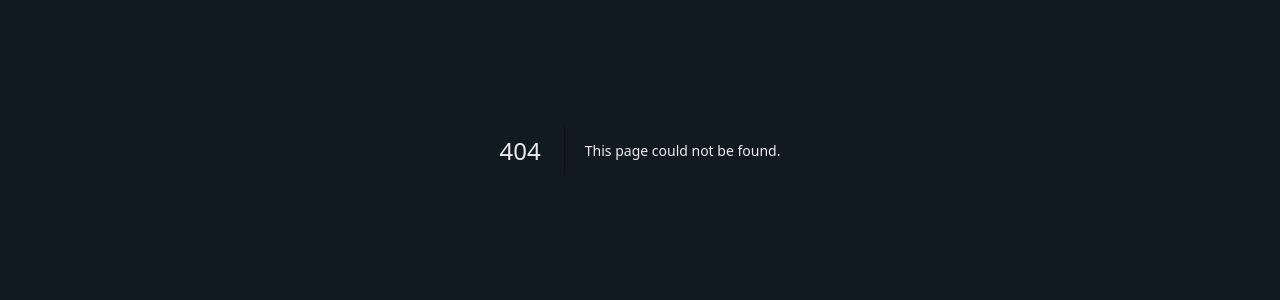
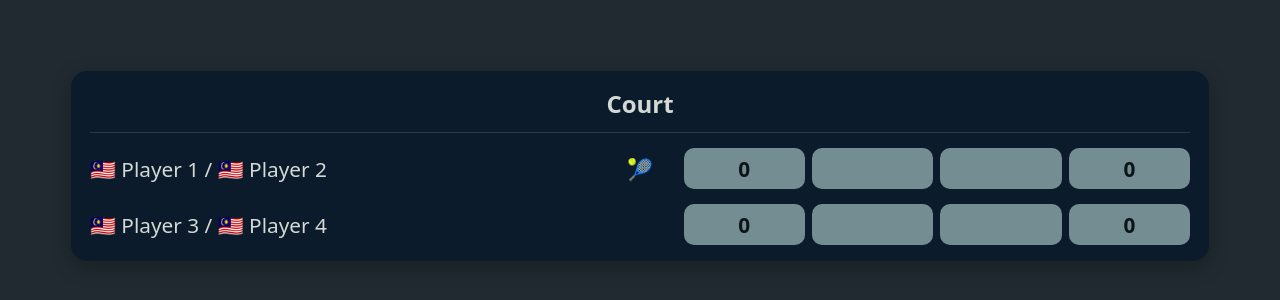
Before and after one commit to scrumpybeetlewink-arch/joyscores-jdp, a Next.js app: page /Court1/live in a window 1280 px wide. Before the commit this address had no page. Shown: the part 250-550 px from the top of the page. Built offline with nearby package versions, Linux system fonts and the light colour scheme; no server answers.

Commit message:
Create page.tsx

```diff
--- /dev/null
+++ b/app/Court1/live/page.tsx
@@ -0,0 +1,155 @@
+"use client";
+
+import { useEffect, useMemo, useState } from "react";
+import { db, ensureAnonLogin } from "@/lib/firebase.client";
+import { ref, onValue } from "firebase/database";
+
+/** ---------- Types ---------- */
+type Side = "p1" | "p2";
+type Point = 0 | 15 | 30 | 40 | "Ad";
+type BestOf = 3 | 5;
+type Player = { name: string; cc: string };
+type ScoreState = {
+  meta: { name: string; bestOf: BestOf };
+  players: { "1a": Player; "1b": Player; "2a": Player; "2b": Player };
+  points: Record<Side, Point>;
+  games: Record<Side, number>;
+  sets: { p1: number[]; p2: number[] };
+  tiebreak: boolean;
+  tb: Record<Side, number>;
+  server: Side | null;
+  ts?: number;
+};
+
+/** ---------- RTDB paths (COURT 1) ---------- */
+const COURT_PATH = "/courts/court1";
+const META_NAME_PATH = "/courts/court1/meta/name";
+
+/** ---------- Helpers ---------- */
+const flag = (cc: string) => cc || "🏳️";
+const nameOrLabel = (n: string, fallback: string) => (n?.trim() ? n : fallback);
+
+const defaultState: ScoreState = {
+  meta: { name: "", bestOf: 3 },
+  players: {
+    "1a": { name: "", cc: "🇲🇾" },
+    "1b": { name: "", cc: "🇲🇾" },
+    "2a": { name: "", cc: "🇲🇾" },
+    "2b": { name: "", cc: "🇲🇾" },
+  },
+  points: { p1: 0, p2: 0 },
+  games: { p1: 0, p2: 0 },
+  sets: { p1: [], p2: [] },
+  tiebreak: false,
+  tb: { p1: 0, p2: 0 },
+  server: "p1",
+  ts: undefined,
+};
+
+function normalize(v: any): ScoreState {
+  if (!v) return defaultState;
+  return {
+    ...defaultState,
+    ...v,
+    meta: {
+      name: v?.meta?.name ?? "",
+      bestOf: (v?.meta?.bestOf === 5 ? 5 : 3) as BestOf,
+    },
+  };
+}
+
+export default function LiveCourt1() {
+  const [s, setS] = useState<ScoreState>(defaultState);
+  const [courtName, setCourtName] = useState<string>("");
+
+  useEffect(() => {
+    let unsubScore = () => {};
+    let unsubName = () => {};
+    (async () => {
+      try { await ensureAnonLogin(); } catch {}
+      unsubScore = onValue(ref(db, COURT_PATH), (snap) => setS(normalize(snap.val())));
+      unsubName = onValue(ref(db, META_NAME_PATH), (snap) => {
+        const v = snap.val();
+        setCourtName(typeof v === "string" ? v : "");
+      });
+    })();
+    return () => { unsubScore?.(); unsubName?.(); };
+  }, []);
+
+  const maxSets = useMemo(() => ((s?.meta?.bestOf ?? 3) === 5 ? 5 : 3), [s?.meta?.bestOf]);
+
+  const Row = ({ side }: { side: Side }) => {
+    const players = s.players;
+    const sets = s.sets;
+    const games = s.games;
+
+    const p1a = nameOrLabel(players["1a"].name, "Player 1");
+    const p1b = nameOrLabel(players["1b"].name, "Player 2");
+    const p2a = nameOrLabel(players["2a"].name, "Player 3");
+    const p2b = nameOrLabel(players["2b"].name, "Player 4");
+
+    const line =
+      side === "p1"
+        ? `${flag(players["1a"].cc)} ${p1a} / ${flag(players["1b"].cc)} ${p1b}`
+        : `${flag(players["2a"].cc)} ${p2a} / ${flag(players["2b"].cc)} ${p2b}`;
+
+    const finished = Math.max(sets.p1.length, sets.p2.length);
+    const setCells = Array.from({ length: maxSets }).map((_, i) => {
+      if (i < finished) return side === "p1" ? sets.p1[i] ?? "" : sets.p2[i] ?? "";
+      if (i === finished) return side === "p1" ? games.p1 ?? "" : games.p2 ?? "";
+      return "";
+    });
+
+    const points = s.tiebreak ? `TB ${s.tb[side]}` : s.points[side];
+
+    return (
+      <div className="row">
+        <div className="teamline">{line}</div>
+        <div className="serveCol">{s.server === side ? "🎾" : ""}</div>
+        <div className="scoreGrid" style={{ gridTemplateColumns: `repeat(${maxSets + 1}, 1fr)` }}>
+          {setCells.map((v, i) => (
+            <div key={i} className="scoreBox">{v}</div>
+          ))}
+          <div className="scoreBox">{String(points)}</div>
+        </div>
+      </div>
+    );
+  };
+
+  return (
+    <main className="wrap">
+      <style>{`
+        :root{
+          --c-ink:#212A31;
+          --c-ink-2:#0B1B2B;
+          --c-muted:#748D92;
+          --c-cloud:#D3D9D4;
+        }
+        .wrap{ min-height:100vh; background:var(--c-ink);
+          display:flex; align-items:center; justify-content:center; padding:2vh 2vw;}
+        .card{ width:min(1100px, 95vw); background:var(--c-ink-2); color:#fff;
+          border-radius:16px; box-shadow:0 6px 20px rgba(0,0,0,.25); padding:1rem 1.2rem;}
+        .header{ text-align:center; padding-bottom:.8rem;
+          border-bottom:1px solid rgba(211,217,212,.16);}
+        .courtName{ font-size:1.5em; font-weight:800; color:var(--c-cloud);}
+        .rows{ display:grid; gap:.9rem; margin-top:.9rem;}
+        .row{ display:grid; grid-template-columns: 1fr 2.8em minmax(0,1fr);
+          gap:.7em; align-items:center; font-size:1.3em;}
+        .teamline{ color:var(--c-cloud); overflow:hidden; white-space:nowrap; text-overflow:ellipsis;}
+        .serveCol{ text-align:center;}
+        .scoreGrid{ display:grid; gap:.35em;}
+        .scoreBox{ background:var(--c-muted); color:#0b1419;
+          border-radius:10px; min-height:2em; display:flex;
+          align-items:center; justify-content:center; font-weight:800;}
+      `}</style>
+
+      <section className="card">
+        <div className="header"><div className="courtName">{courtName || "Court"}</div></div>
+        <div className="rows">
+          <Row side="p1" />
+          <Row side="p2" />
+        </div>
+      </section>
+    </main>
+  );
+}
```
